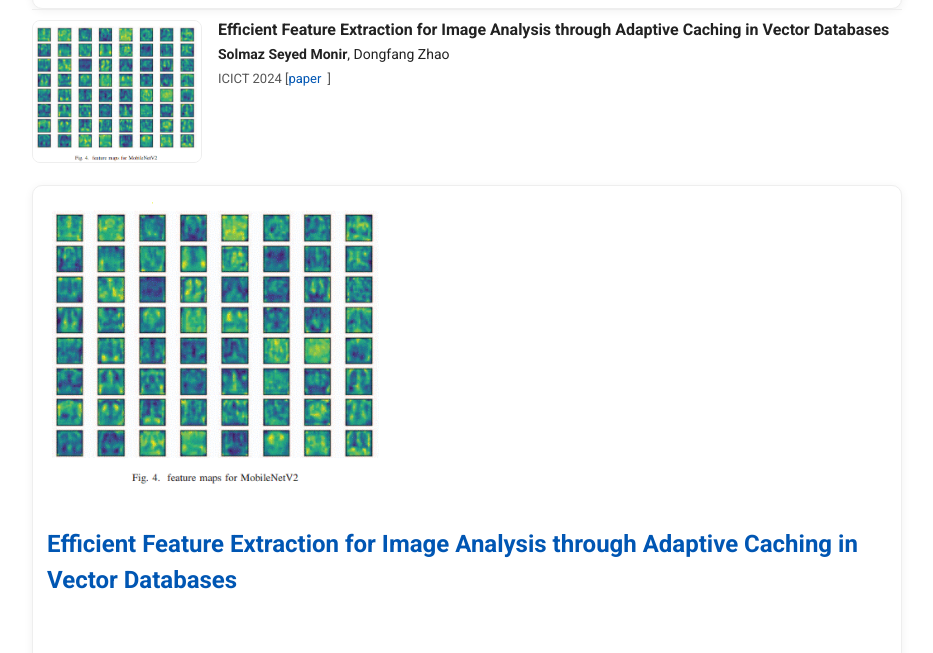
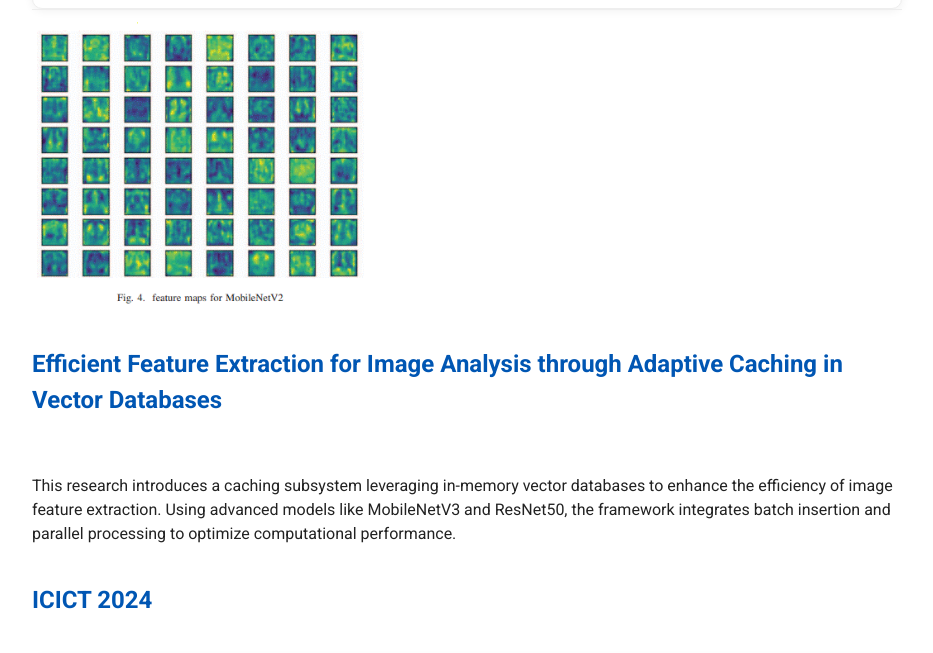
Before and after one commit to solmazsm/solmazsm.github.io, a plain HTML site: page index.html in a window 1280 px wide. Shown: the part 3358-4011 px from the top of the page, without its empty margins (173-1106 px from the left). Drawn offline with nearby package versions, Linux system fonts and the light colour scheme.

Commit message:
Update index.html

```diff
--- a/index.html
+++ b/index.html
@@ -421,23 +421,9 @@
 </div>
 
 
-<div class="pub">
-      <img class="pub-img" src="image_cache_optimization.gif" alt="Adaptive caching thumbnail">
-      <div>
-        <div class="pub-title">Efficient Feature Extraction for Image Analysis through Adaptive Caching in Vector Databases</div>
-        <div class="pub-authors"><strong>Solmaz Seyed Monir</strong>, Dongfang Zhao</div>
-        <div class="pub-venue">
-          ICICT 2024
-          <span class="pub-links">
-            [<a href="https://ieeexplore.ieee.org/abstract/document/10541352" target="_blank" rel="noopener">paper</a>]
-          </span>
-        </div>
-      </div>
-    </div>
 
 
-
-<div class="section"> <div style="display: flex; flex-wrap: wrap; align-items: flex-start; gap: 20px;">
+<div class="pub"> <div style="display: flex; flex-wrap: wrap; align-items: flex-start; gap: 20px;">
  <img src="image_cache_optimization.gif" alt="Efficient Feature Extraction Illustration" width="340" height="310"  class="img-fluid" style="float: left; margin-right: 20px; margin-bottom: 20px; gap: 20px;"> <a href="https://ieeexplore.ieee.org/abstract/document/10541352" target="_blank" style="color: #0056b3; font-weight: bold;  font-size: 24px;text-decoration: none;"> Efficient Feature Extraction for Image Analysis through Adaptive Caching in Vector Databases </a> </p>
   <p> This research  introduces a caching subsystem leveraging in-memory vector databases to enhance the efficiency of image feature extraction. Using advanced models like MobileNetV3 and ResNet50, the framework integrates batch insertion and parallel processing to optimize computational performance. </p> <p style="text-align: left;"> <a href="https://ieeexplore.ieee.org/abstract/document/10541352" target="_blank" style="color: #0056b3; font-weight: bold; font-size: 24px;">ICICT 2024</a> </p> </div></div>
 
```
